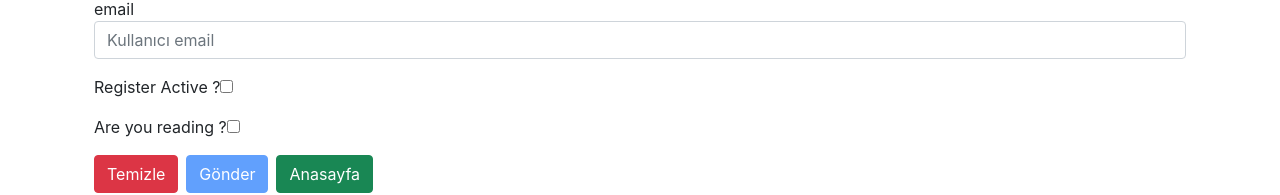
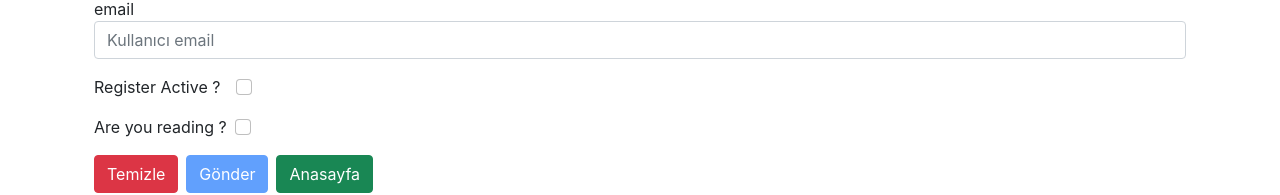
Before and after one commit to hamitmizrak/EcodationAllBlogProject7, a React (Create React App) app in the folder frontend/: page /register_add/1 in a window 1280 px wide. Shown: the part 316-511 px from the top of the page. Built offline with nearby package versions, Linux system fonts and the light colour scheme; no server answers.

Commit message:
bootstrap => check

```diff
--- a/frontend/src/component/blog/CreateOrUpdateRegister.jsx
+++ b/frontend/src/component/blog/CreateOrUpdateRegister.jsx
@@ -233,14 +233,14 @@ export default class CreateOrUpdateRegister extends Component {
 
                             {/* isActive */}
                             <div className="form-group mb-3">
-                                <label htmlFor="check">Register Active ?</label>
-                                <input type="checkbox" name="check" id="check" onChange={this.onChangeCheck} />
+                                <label className="form-check-label me-3" htmlFor="check">Register Active ?</label>
+                                <input type="checkbox" className="form-check-input" name="check" id="check" onChange={this.onChangeCheck} />
                             </div>
 
                              {/* read */}
                              <div className="form-group mb-3">
-                                <label htmlFor="read">Are you reading ?</label>
-                                <input type="checkbox" name="read" id="read" onChange={this.onChangeRead} />
+                                <label className="form-check-label me-2" htmlFor="read">Are you reading ?</label>
+                                <input type="checkbox" className="form-check-input" name="read" id="read" onChange={this.onChangeRead} />
                             </div>
 
                             {/* submit */}
```
